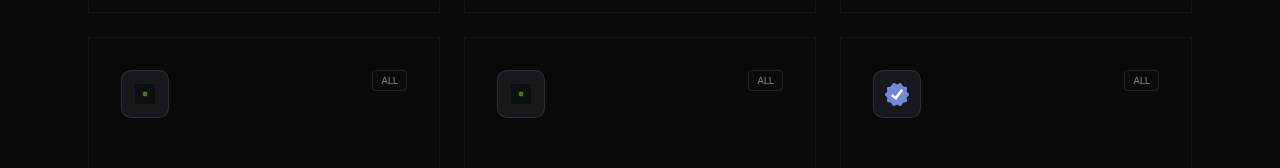
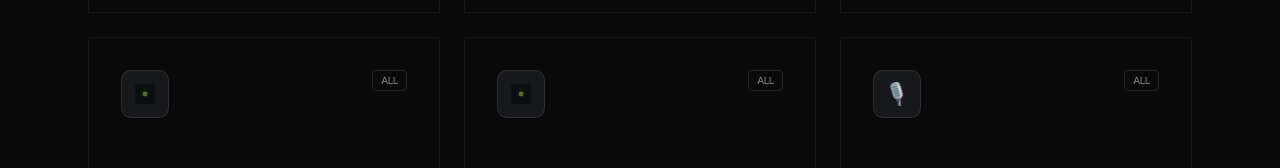
Before and after one commit to efekrbas/efekrbas.github.io, a React (Vite) app: page / in a window 1280 px wide. Shown: the part 715-883 px from the top of the page. Built offline with nearby package versions, Linux system fonts and the light colour scheme.

Commit message:
Add custom icon for discord-voice-joiner

```diff
--- a/src/routes/discord-voice-joiner.tsx
+++ b/src/routes/discord-voice-joiner.tsx
@@ -1,4 +1,5 @@
 import { createFileRoute, Link } from "@tanstack/react-router";
+import iconVoiceJoiner from "../assets/voicejoiner.png";
 
 export const Route = createFileRoute("/discord-voice-joiner")({
   component: RouteComponent,
@@ -22,7 +23,7 @@ function RouteComponent() {
       <main className="mx-auto max-w-4xl px-6 py-12 md:py-24">
         <div className="mb-8 flex items-center gap-4">
           <div className="flex h-16 w-16 items-center justify-center rounded-xl border border-white/10 bg-surface">
-            <div className="h-6 w-6 rounded-sm bg-editorial-accent/20" />
+            <img src={iconVoiceJoiner} alt="Discord Voice Joiner Icon" className="h-10 w-10 object-contain rounded-md" />
           </div>
           <span className="rounded-full border border-white/10 px-3 py-1 text-xs font-medium uppercase tracking-widest text-editorial-muted">
             Utility
--- a/src/routes/index.tsx
+++ b/src/routes/index.tsx
@@ -7,6 +7,7 @@ import iconColor from "../assets/icon-color.png";
 import iconDhm from "../assets/dhm.png";
 import iconDmCleaner from "../assets/dmcleaner.png";
 import iconGunsLol from "../assets/gunslol.png";
+import iconVoiceJoiner from "../assets/voicejoiner.png";
 
 export const Route = createFileRoute("/")({
   head: () => ({
@@ -40,7 +41,7 @@ interface Tool {
   description: string;
   category: Category;
   href: string;
-  icon: "motion" | "utility" | "ai" | "code" | "typography" | "color" | "dmcleaner" | "gunslol";
+  icon: "motion" | "utility" | "ai" | "code" | "typography" | "color" | "dmcleaner" | "gunslol" | "voicejoiner";
 }
 
 const tools: Tool[] = [
@@ -91,7 +92,7 @@ const tools: Tool[] = [
     description: "Keep your Discord accounts active in voice channels 24/7 with this Python script.",
     category: "All",
     href: "/discord-voice-joiner",
-    icon: "utility",
+    icon: "voicejoiner",
   },
 ];
 
@@ -161,6 +162,16 @@ function ToolIcon({ icon }: { icon: Tool["icon"] }) {
       {icon === "gunslol" && (
         <img
           src={iconGunsLol}
+          alt=""
+          loading="lazy"
+          width={24}
+          height={24}
+          className="h-6 w-6 rounded object-contain"
+        />
+      )}
+      {icon === "voicejoiner" && (
+        <img
+          src={iconVoiceJoiner}
           alt=""
           loading="lazy"
           width={24}
```
Also changed, not shown: src/assets/voicejoiner.png (added).
